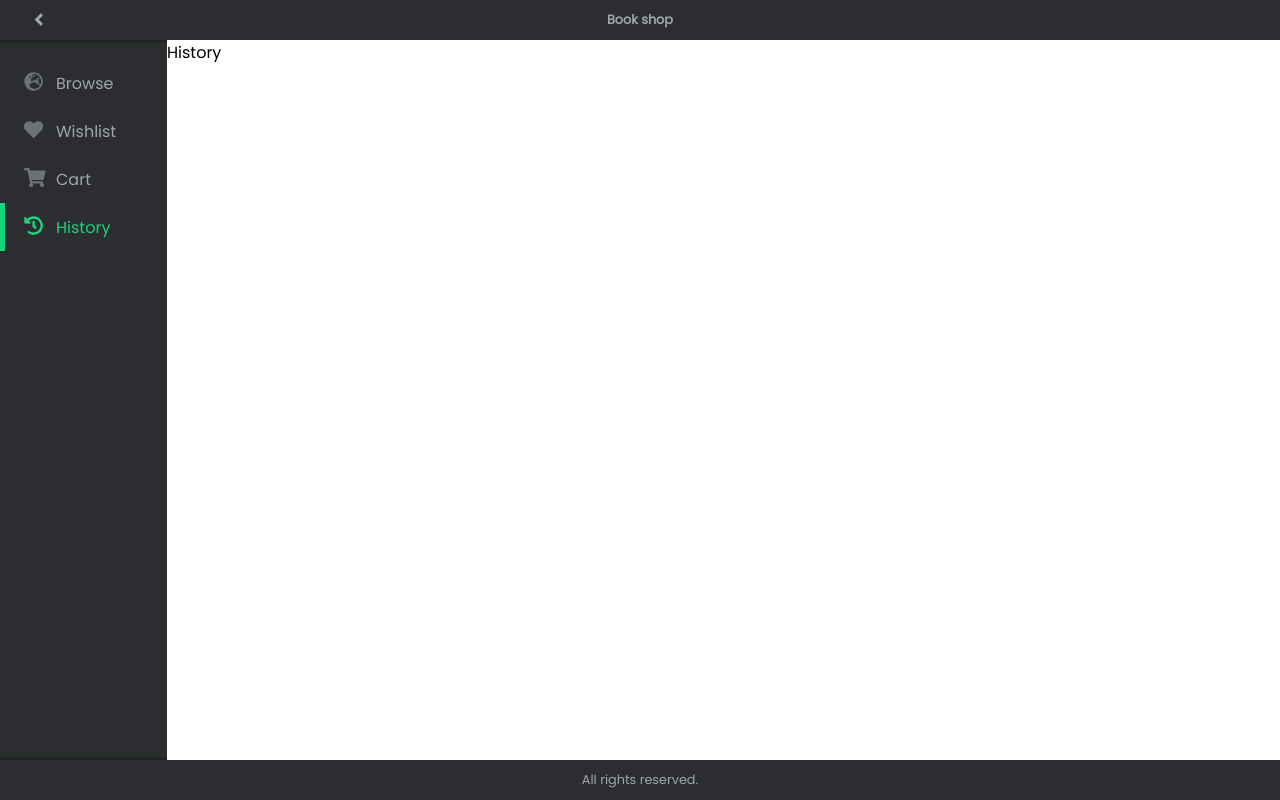
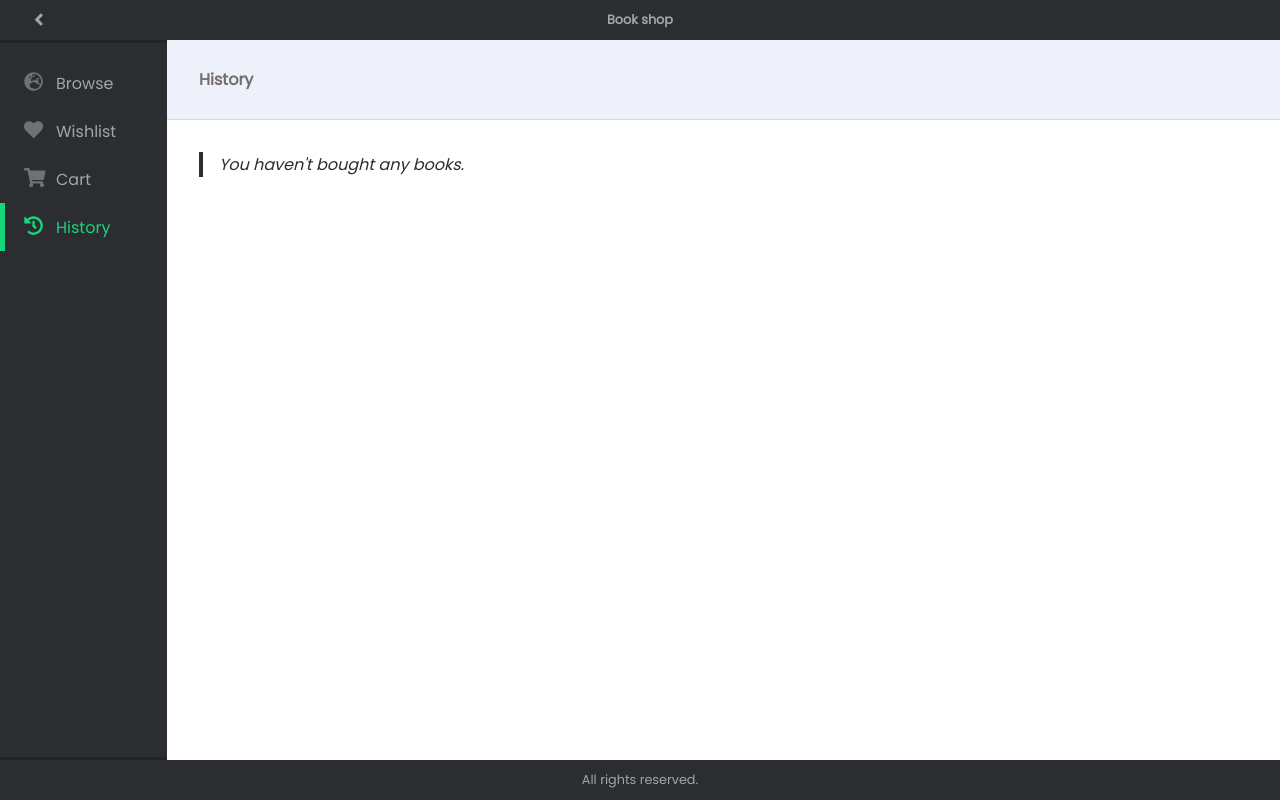
Before and after one commit to biancarosca/book-shop-frontend, a React (Create React App) app: page /history in a window 1280 px wide. Built offline with nearby package versions, Linux system fonts and the light colour scheme.

Commit message:
shopping cart bug fixed

```diff
--- a/src/components/BookListingSummary.js
+++ b/src/components/BookListingSummary.js
@@ -43,7 +43,7 @@ const BookListingSummary = ({book,children,targetList=''}) =>{
             dispatch(allActions.removeFromWishlist(bookIdx));
         else{
             dispatch(allActions.removeFromCart(bookIdx));
-            let price = -parseFloat(getPrice(currentArr[bookIdx],currentArr[bookIdx].cart.amount));
+            let price = -getPrice(currentArr[bookIdx],currentArr[bookIdx].cart.amount);
             let currTotal = getFromLS("totalPrice");
             //update total price in state
             dispatch(allActions.updateTotal(price));
--- a/src/components/Btn.js
+++ b/src/components/Btn.js
@@ -33,6 +33,7 @@ const Btn = ({type,book,origin=''}) => {
             }
         });
 
+
         //add
         if(bookIdx === -1){
             if(key === 'wishlist')
@@ -40,7 +41,7 @@ const Btn = ({type,book,origin=''}) => {
             else{
                 book.cart = {};
                 book.cart.amount = 0;
-                book.cart = {edition: Object.keys(activeEdition)[0], amount: book.cart.amount + 1};
+                book.cart = {edition:Object.keys(activeEdition)[0], amount : book.cart.amount + 1};
                 dispatch(allActions.addToCart(book));
             }
             currentArr.push(book);
@@ -54,7 +55,9 @@ const Btn = ({type,book,origin=''}) => {
             let pieces = 1;
             if(bookIdx !==-1)
                 pieces = currentArr[bookIdx].cart.amount;
-            let price = parseFloat(getPrice(book,pieces,Object.keys(activeEdition)[0]));
+
+            let price = getPrice(book,pieces,Object.keys(activeEdition)[0]);
+
             if(bookIdx !== -1)
                 price *= -1;
 
--- a/src/pages/HistoryPage.js
+++ b/src/pages/HistoryPage.js
@@ -2,6 +2,7 @@ import React from 'react';
 import styled from 'styled-components';
 import { motion } from "framer-motion";
 import { useSelector } from 'react-redux';
+import { StyGlobalHeader, StyScrollBar } from '../components/GlobalStyles';
 
 const HistoryPage = ({locationChanged,variants}) => {
     const navDisplay = useSelector(store => store.navToggle);
@@ -12,15 +13,39 @@ const HistoryPage = ({locationChanged,variants}) => {
         transition={{ type:"tween",duration: 0.5 }}
         variants = {variants}
         >
-            History
+            <HistoryHeader>
+                <h1>History</h1>
+            </HistoryHeader>
+            <StyEmptyHis>You haven't bought any books.</StyEmptyHis>
         </StyledWrapper>
     );
 }
 
-const StyledWrapper = styled(motion.div)`
-    width: 100%;
-    min-height: 90vh;
+const StyEmptyHis = styled.div`
+    margin: 2rem;
+    font-size: 1rem;
+    color: #2B2D30;
+    border-left: 4px solid #2B2D30;
+    font-style: italic;
+    padding-left: 1rem;
 `
 
 
+const HistoryHeader = styled(StyGlobalHeader)`
+    @media (max-width: 715px){
+        height: 8vh;
+        h1{
+        margin: 0 2rem;
+        }
+    }
+`
+
+const StyledWrapper = motion.custom(styled(StyScrollBar)`
+    width: 100%;
+    min-height: 90vh;
+    overflow-y: scroll;
+    overflow-x: hidden;
+`)
+
+
 export default HistoryPage;
--- a/src/pages/ShoppingCartPage.js
+++ b/src/pages/ShoppingCartPage.js
@@ -25,7 +25,7 @@ const ShoppingCartPage = ({locationChanged,variants}) => {
         });
         let currAmount = currentArr[bookIdx].cart.amount;
 
-        let price = parseFloat(getPrice(currentArr[bookIdx],1));
+        let price = getPrice(currentArr[bookIdx],1);
         if(increment === -1)
             price *= -1;
 
--- a/src/util.js
+++ b/src/util.js
@@ -21,28 +21,29 @@ export const choosePrice = (edition,paperbackPrice) => {
             break;
         }
         case "hardback": {
-            price = (paperbackPrice + 0.35*paperbackPrice).toFixed(2);
+            price = paperbackPrice + 0.35*paperbackPrice;
             break;
         }
         case "kindle": {
-            price = (paperbackPrice - 0.30*paperbackPrice).toFixed(2);
+            price = paperbackPrice - 0.30*paperbackPrice;
             break;
         }
         case "audiobook": {
-            price = (paperbackPrice*2).toFixed(2);
+            price = paperbackPrice*2;
             break;
         }
         default:
             break;
     }
-    return price;
+    return parseFloat(price.toFixed(2));
 };
 
 export const getPrice = (book,amount,edition='') => {
-    if(book.cart && book.cart.edition)
+    if(!edition)
         edition = book.cart.edition;
-    return book.saleInfo && book.saleInfo.listPrice ? (choosePrice(edition,book.saleInfo.listPrice.amount)*amount).toFixed(2)
-        : (choosePrice(edition,8.99)*amount).toFixed(2)
+
+    return book.saleInfo && book.saleInfo.listPrice ? parseFloat((choosePrice(edition,book.saleInfo.listPrice.amount)*amount).toFixed(2))
+        : parseFloat((choosePrice(edition,8.99)*amount).toFixed(2));
 }
 
 export const cutDecimals = number =>{
```
Also changed, not shown: 1 other file (tests, documents, lock files or other folders).
